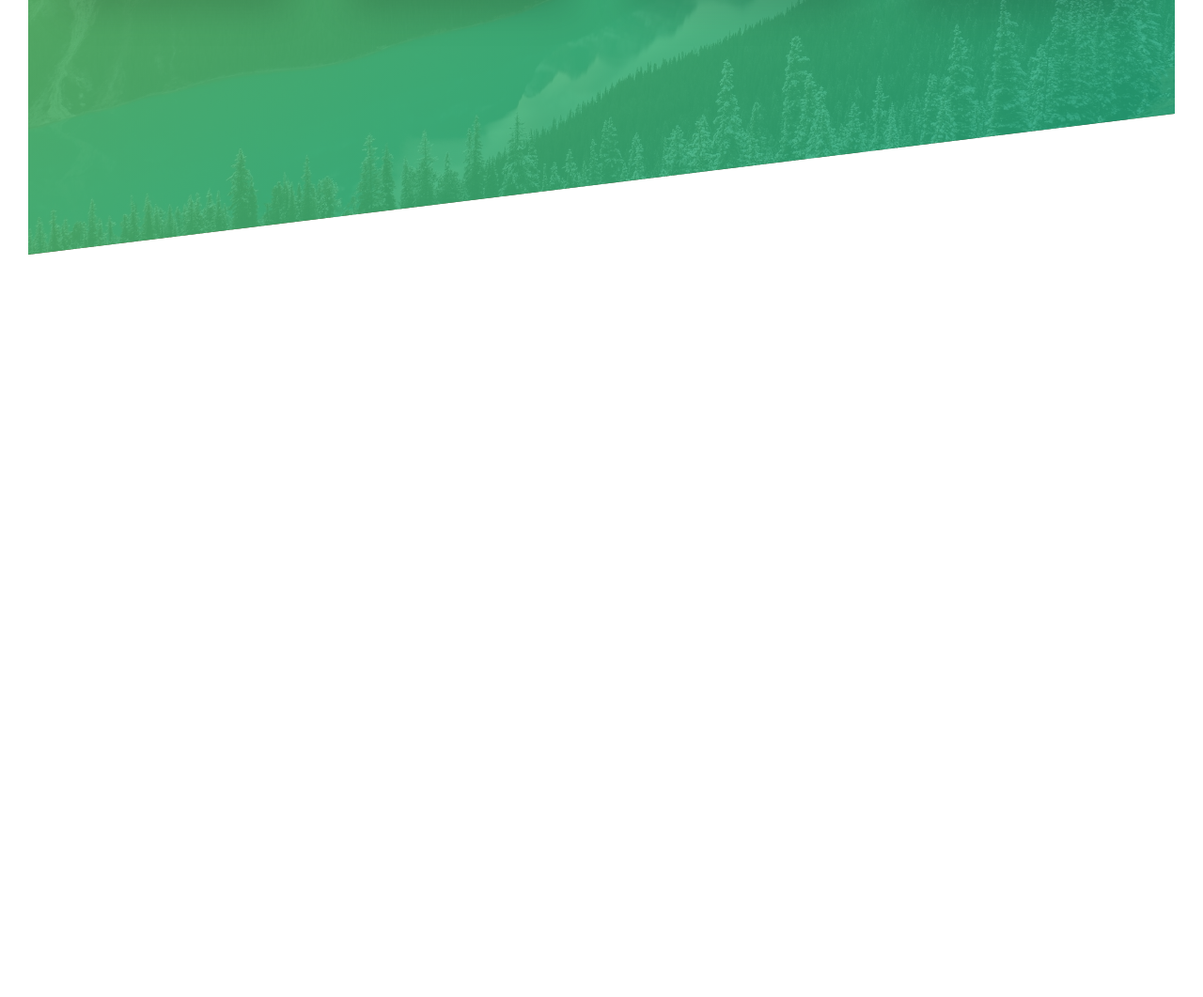
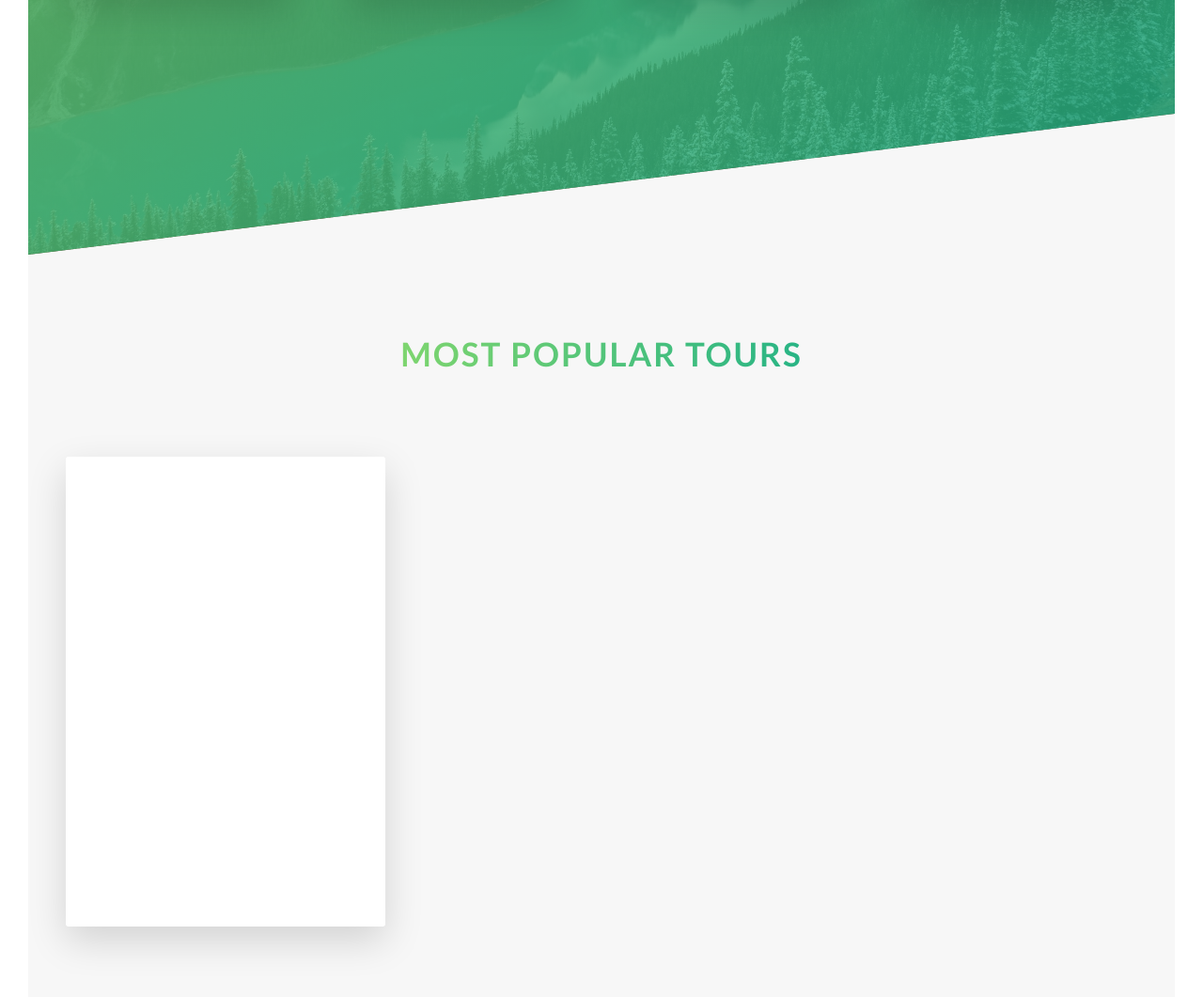
Before and after one commit to emerpaiva/Natours, a website: page index.html in a window 1280 px wide. Shown: the part 2043-3104 px from the top of the page at 94% size. Before the commit the page ends 2314 px from the top, so only its background shows below. Drawn offline with Linux system fonts and the light colour scheme.

Commit message:
Iniciado desenvolvimento dos cards

```diff
--- a/index.html
+++ b/index.html
@@ -107,6 +107,24 @@
           </div>
         </div>
       </section>
+
+      <section class="section-tours">
+        <div class="u-center-text u-margin-bottom-big">
+          <h2 class="heading-secondary u-center-text">Most Popular Tours</h2>
+        </div>
+        <div class="row">
+          <div class="col-1-of-3">
+            <div class="card">
+              <div class="card__side card__side--front">
+                FRONT
+              </div>
+              <div class="card__side card__side--back card__side--back-1">
+                back
+              </div>
+            </div>
+          </div>
+        </div>
+      </section>
     </main>
 <!--
     <div class="row">
--- a/scss/abstracts/_variables.scss
+++ b/scss/abstracts/_variables.scss
@@ -2,6 +2,12 @@
 $color-primary: #55c57a;
 $color-primary-light: #7ed56f;
 $color-primary-dark: #28b485;
+
+$color-secondary-light: #ffb900;
+$color-secondary-dark: #ff7730;
+
+$color-tertiary-light: #2998ff;
+$color-tertiary-dark: #5643fa;
 
 $color-grey-light-1: #f7f7f7;
 $color-grey-dark: #777;
--- /dev/null
+++ b/scss/components/_card.scss
@@ -0,0 +1,49 @@
+.card {
+  perspective: 150rem;
+  -moz-perspective: 150rem;
+  position: relative;
+  height: 50rem;
+
+  &__side {
+    color: #fff;
+    font-size: 2rem;
+
+    height: 50rem;
+    transition: all .8s ease;
+    position: absolute;
+    top: 0;
+    left: 0;
+    width: 100%;
+    backface-visibility: hidden;
+    border-radius: 3px;
+    box-shadow: 0 1.5rem 4rem rgba($color-black, .15);
+
+    &--front {
+      background-color: $color-white;
+    }
+
+    &--back {
+      transform: rotateY(180deg);
+
+      &-1 {
+        background-image: linear-gradient(to right bottom, $color-secondary-light, $color-secondary-dark);
+      }
+
+      &-2 {
+        background-image: linear-gradient(to right bottom, $color-primary-light, $color-primary-dark);
+      }
+
+      &-2 {
+        background-image: linear-gradient(to right bottom, $color-tertiary-light, $color-tertiary-dark);
+      }
+    }
+  }
+
+  &:hover &__side--front {
+    transform: rotateY(180deg);
+  }
+
+  &:hover &__side--back {
+    transform: rotateY(0);
+  }
+}
--- a/scss/main.scss
+++ b/scss/main.scss
@@ -8,6 +8,7 @@
 @import "base/utilities";
 
 @import "components/button";
+@import "components/card";
 @import "components/composition";
 @import "components/feature-box";
 
--- a/scss/pages/_home.scss
+++ b/scss/pages/_home.scss
@@ -20,3 +20,9 @@
     transform: skewY(7deg);
   }
 }
+
+.section-tours {
+  background-color: $color-grey-light-1;
+  padding: 25rem 0 50rem 0;
+  margin-top: -10rem;
+}
```
Also changed, not shown: css/style.css.
